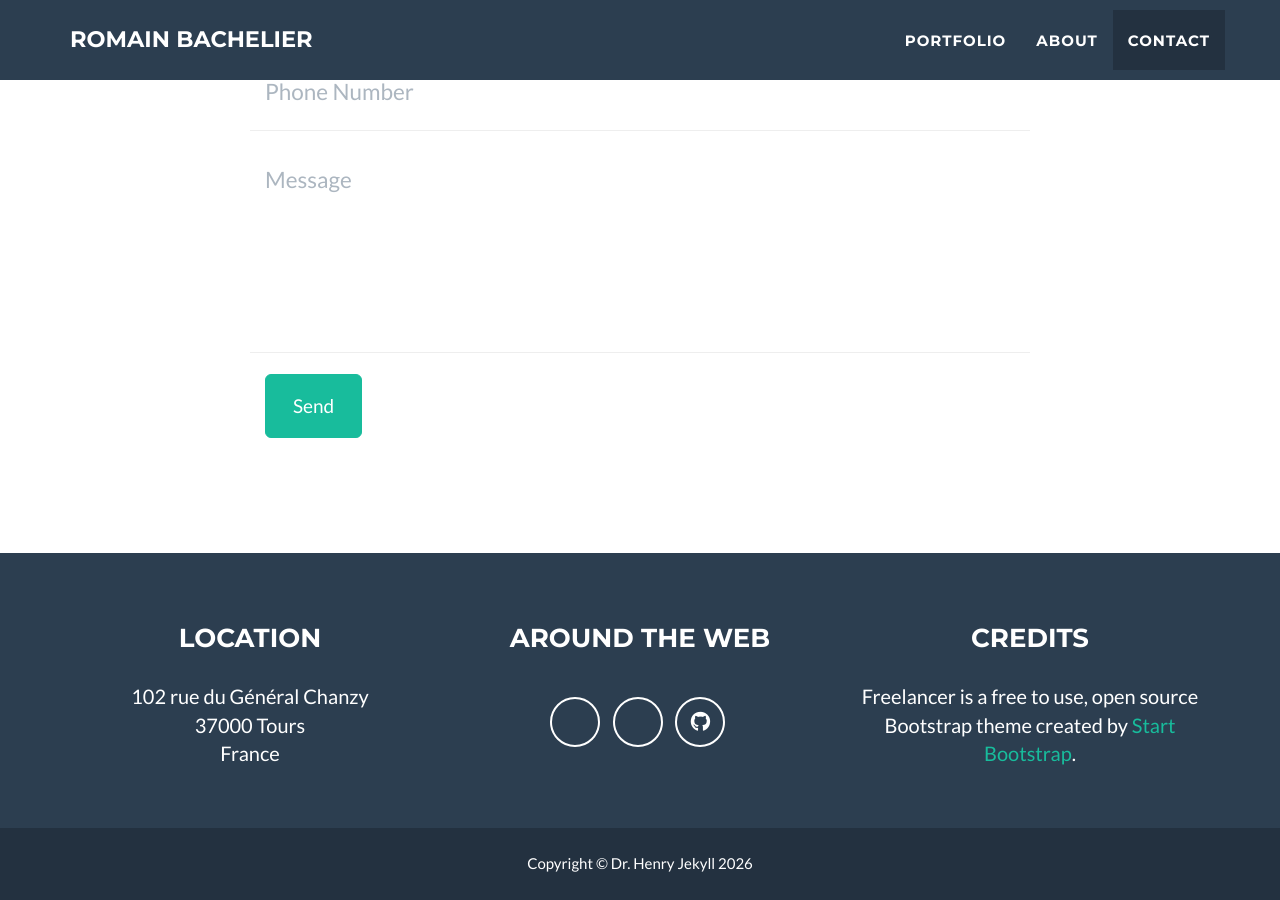
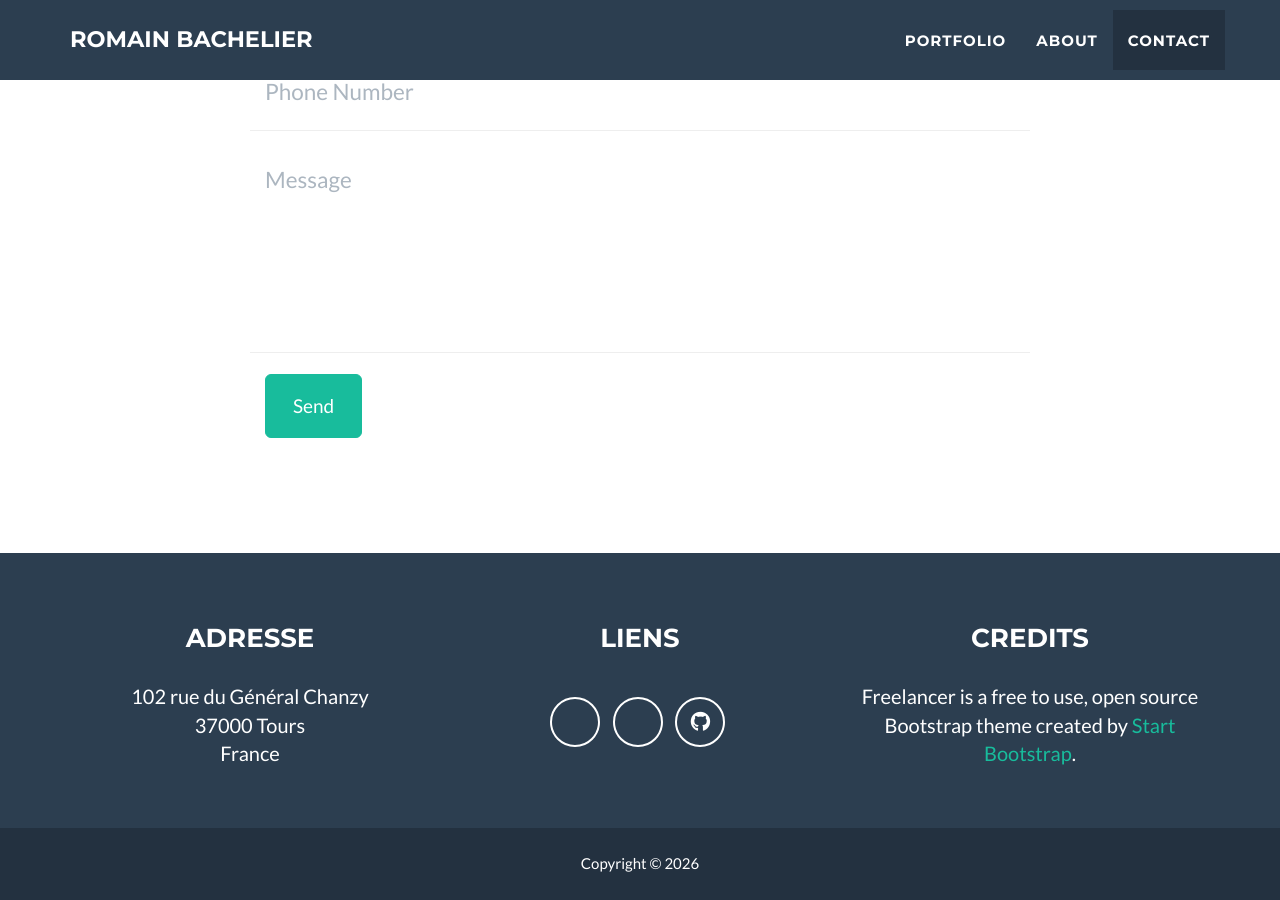
Before and after one commit to Betshet/betshet.github.io, a Jekyll site: the page built from _posts/2014-07-18-project-1.markdown, in a window 1280 px wide and 900 px high, scrolled down 2576 px. Built offline with Jekyll 4.4.1, drawn with Linux system fonts in a browser that asks for light colours.

Commit message:
Update _config.yml

```diff
--- a/_config.yml
+++ b/_config.yml
@@ -24,9 +24,8 @@ color:
 
 # Footer settings
 footer:
-  copyright: Dr. Henry Jekyll
-  location: Location
-  social: Around the Web
+  location: Adresse
+  social: Liens
   credits: Credits
 
 # Social networks usernames (many more available: google-plus, flickr, dribbble, pinterest, instagram, tumblr, linkedin, etc.)
```
